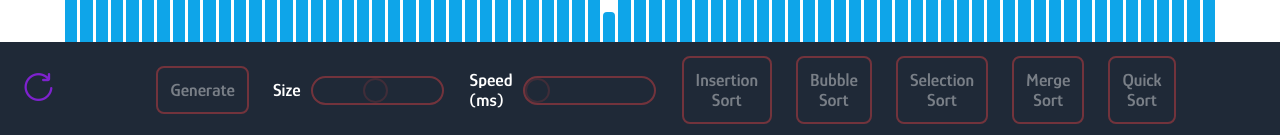
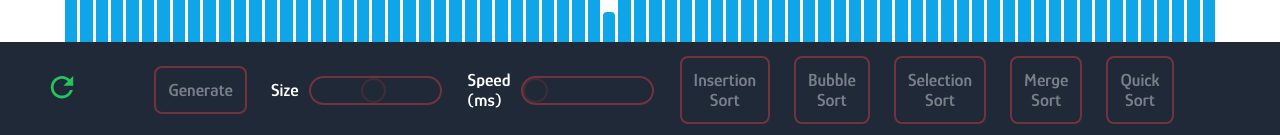
Before and after one commit to sirajadam/sorting-visualizer, a React (Create React App) app: page / in a window 1280 px wide. Both pictures are taken after a click on the button "Insertion Sort". Shown: the part 662-797 px from the top of the page. Built offline with nearby package versions, Linux system fonts and the light colour scheme.

Commit message:
added material UI refresh icon

```diff
--- a/package.json
+++ b/package.json
@@ -2,8 +2,10 @@
   "name": "sorting-visualizer",
   "version": "0.1.0",
   "private": true,
-  "homepage": "https://sirajadam.github.io/whatsapp-clone/",
+  "homepage": "https://sirajadam.github.io/sorting-visualizer/",
   "dependencies": {
+    "@material-ui/core": "^4.12.3",
+    "@material-ui/icons": "^4.11.2",
     "@testing-library/jest-dom": "^5.14.1",
     "@testing-library/react": "^11.2.7",
     "@testing-library/user-event": "^12.8.3",
--- a/src/components/sorting/SortingVisualizer.js
+++ b/src/components/sorting/SortingVisualizer.js
@@ -1,5 +1,6 @@
 import React, { useState, useRef, useEffect } from "react";
 import styles from "./SortingVisualizer.module.css";
+import RefreshIcon from "@material-ui/icons/Refresh";
 import { generateArray } from "../../utility/generateArray";
 import { getInsertionAnimation } from "../../algorithms/insertionSort";
 import { getBubbleAnimation } from "../../algorithms/bubbleSort";
@@ -61,7 +62,7 @@ const SortingVisualizer = () => {
     for (let i = 0; i < arrBars.length; i++) {
       setTimeout(() => {
         arrBars[i].style.background = "#16A34A";
-      }, i * 3);
+      }, (i + 1) * arrSpeed);
     }
   };
 
@@ -122,7 +123,7 @@ const SortingVisualizer = () => {
         <div className={styles["sorting-controls"]}>
           {isSorting ? (
             <div className={styles.reload} onClick={reloadHandler}>
-              <i class="fi-rr-rotate-right"></i>
+              <RefreshIcon />
             </div>
           ) : (
             ""
--- a/src/components/sorting/SortingVisualizer.module.css
+++ b/src/components/sorting/SortingVisualizer.module.css
@@ -117,12 +117,14 @@
 }
 
 .reload {
-  transition: all 3s ease;
-  font-size: 1.75rem;
   align-items: center;
   /* padding-right: 10rem; */
-  color: #7e22ce;
-  transform: translateX(-5rem);
+  color: #22c55e;
+  transform: scale(1.4) translateX(-2.5rem);
 
   cursor: pointer;
 }
+
+.reload > .MuiSvgIcon-root {
+  font-size: 3rem;
+}
```
Also changed, not shown: 1 other file (tests, documents, lock files or other folders).
